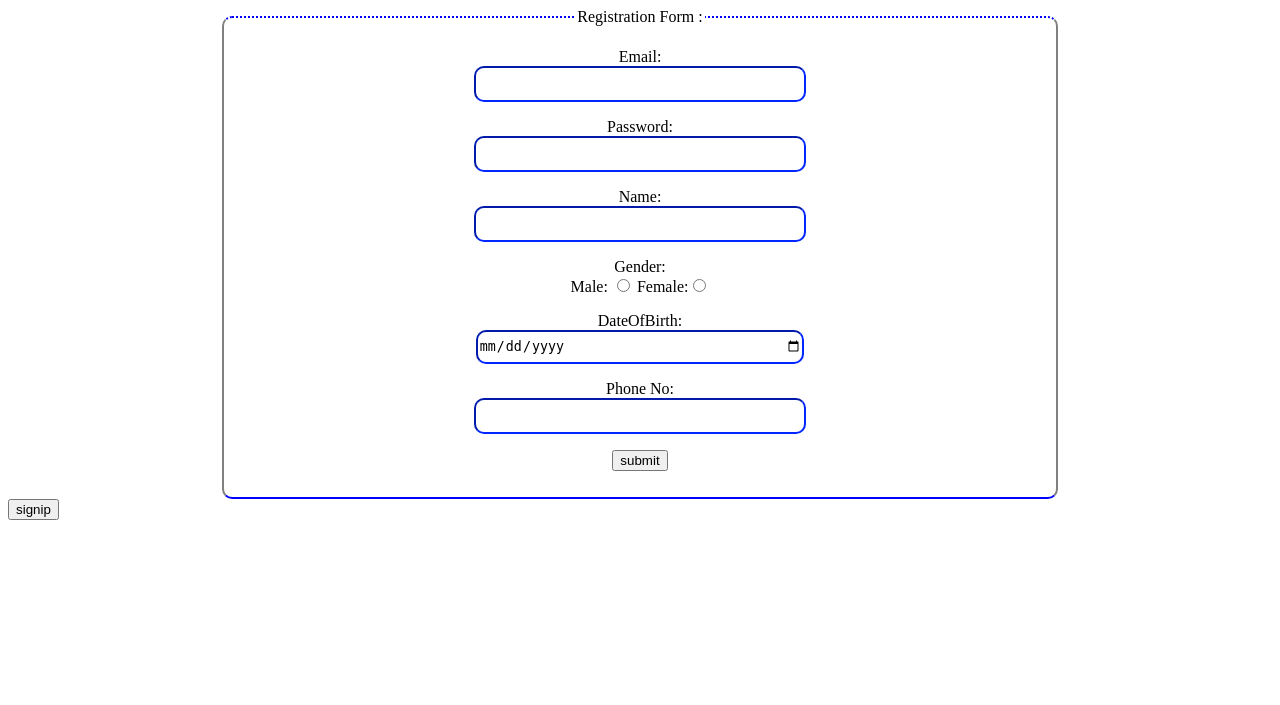
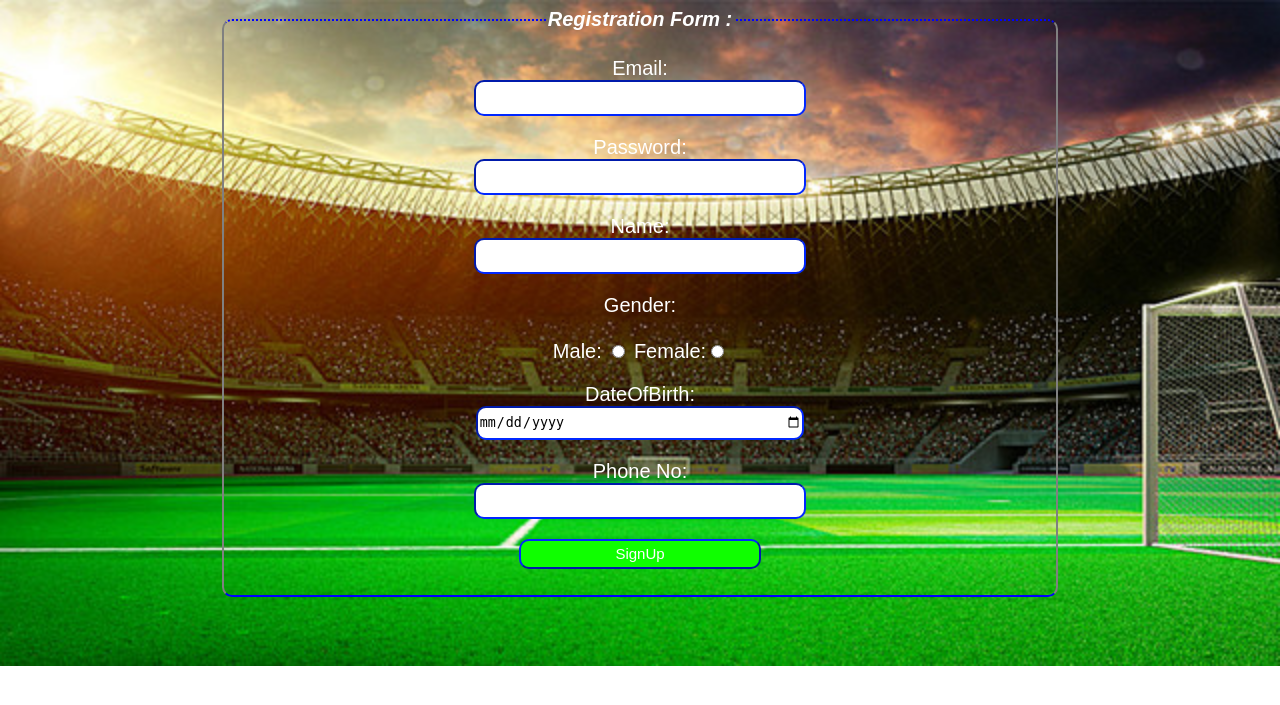
Before and after one commit to hisaransh/Nexdere, a PHP site: page /signup.php in a window 1280 px wide. Shown: the top 705 px of the page. Run offline with PHP 8.4, Linux system fonts and the light colour scheme.

Commit message:
Revert "add transition buttons"
This reverts commit b121de69c29e69b97131afc38492654e0928e018.

```diff
--- a/signin.php
+++ b/signin.php
@@ -35,7 +35,6 @@
 			</p>
 		</fieldset>
 	</form>
-	<button type="button" onclick="location.href='signup.php">signup</button>
 </body>
 </html>
 <?php
--- a/signup.php
+++ b/signup.php
@@ -9,45 +9,46 @@
 	<!-- <link rel="stylesheet" href="https://cdnjs.cloudflare.com/ajax/libs/font-awesome/4.7.0/css/font-awesome.min.css">
 	 -->
 </head>
-<body>
+<body class="body bg-image">
 	<form  method="POST" action = "registeringOnDatabase.php"  class=" _80 mar0">
 		<fieldset class="_80 mar0 fieldset">
-			<legend align ="center">
-				Registration Form :
+			<legend align ="center" class="white ">
+				<i><b>Registration Form :</b></i>
 			</legend>
-			<p align="center" class="">
-				<label for="email" >Email:</label><br>
+			<p align="center" class="white">
+				<label for="email" class="label" >Email:</label><br>
 				<input type="email" name="email" class="_40 input" required>
 			</p>
 
-			<p align="center" class="">
+			<p align="center" class="white">
 				<label for="password">Password:</label><br>
 				<input type="password" name="password" class="_40 input" required>
 			</p>
 
-			<p align="center" class="">
+			<p align="center" class="white">
 				<label for="name">Name:</label><br>
 				<input type="text" name="name" class="_40 input" required>
 			</p>
-			<p align="center" class="">
-				<label for="gender">Gender:</label><br>
+			<p align="center" class="white">
+				<label for="gender">Gender:</label><br><br>
 				Male: <input type="radio" name="gender" value = "male">
 				Female:<input type="radio" name="gender" value = "female">
 			</p>
-			<p align="center" class="">
+			<p align="center" class="white">
 				<label for="dob">DateOfBirth:</label><br>
-				<input type="date" name="dob" class="_40 input" required>
+				<input type="date" name="dob" class="_40 input" max=<?php
+                        echo date('Y-m-d');
+                            ?> required>
 			</p>
 
-			<p align="center" class="">
+			<p align="center" class="white">
 				<label for="phone">Phone No:</label><br>
 				<input type="tel" name="phone" class="_40 input" required>
 			</p>
 			<p align="center" class="">
-				<input type="submit" name="submit" value = "submit" required>
+				<input type="submit" name="submit" value = "SignUp" class=" _30 input submit" required>
 			</p>
 		</fieldset>
 	</form>
-	<button type="button" onclick="location.href='signin.php">signip</button>
 </body>
 </html>
```
